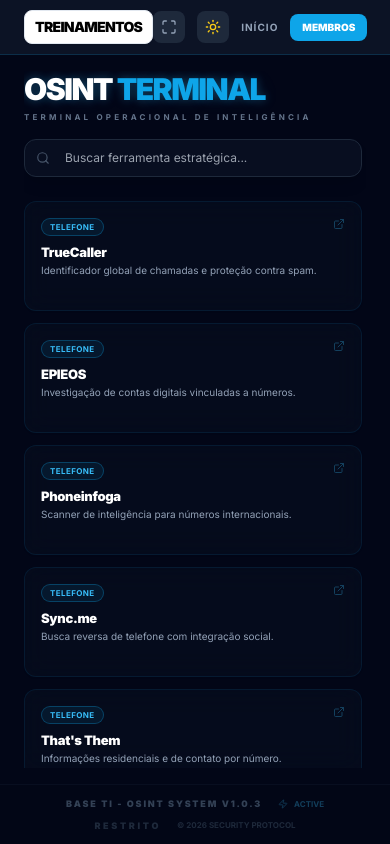
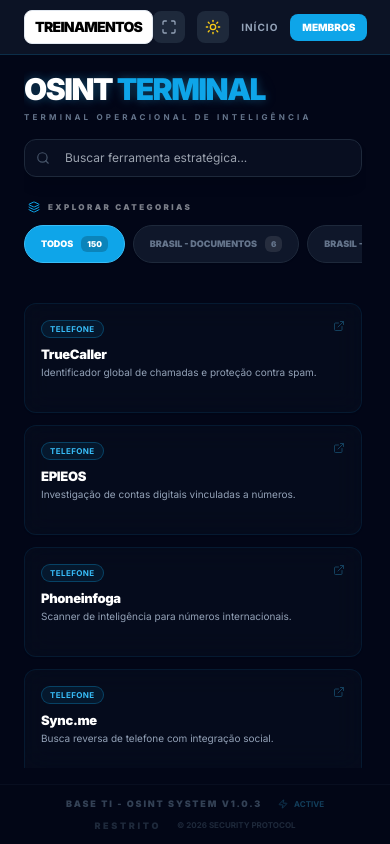
Before and after one commit to lerock80/OSINT-HUB--BASE-TI, a React (Vite) app: page / in a window 390 px wide. Built offline with nearby package versions, Linux system fonts and the light colour scheme.

Commit message:
feat: Implement mobile category navigation
Adds a horizontally scrollable category navigation for mobile views, improving discoverability of tools on smaller screens.

```diff
--- a/App.tsx
+++ b/App.tsx
@@ -323,7 +323,7 @@
       {/* Main Content Area - Fixed Viewport */}
       <div className="flex-1 flex flex-col md:flex-row container mx-auto px-6 py-4 gap-6 overflow-hidden">
 
-        {/* Sidebar for Home View */}
+        {/* Sidebar for Desktop */}
         {view === 'home' && (
           <aside className="hidden md:flex flex-col w-56 lg:w-60 shrink-0 h-full overflow-hidden">
             <div className="flex items-center gap-2 mb-2 px-1 shrink-0">
@@ -404,6 +404,45 @@
                     className={`w-full rounded-xl py-2.5 pl-10 pr-4 text-xs outline-none transition shadow-lg border ${isDarkMode ? 'bg-slate-900/50 border-slate-800 text-white focus:ring-4 focus:ring-sky-500/10' : 'bg-white border-slate-200 text-slate-900 focus:ring-4 focus:ring-[#B02B2C]/5'}`}
                     value={searchQuery} onChange={(e) => setSearchQuery(e.target.value)}
                   />
+                </div>
+
+                {/* Mobile Categories - Horizontal Scroll */}
+                <div className="md:hidden mt-6 overflow-hidden">
+                  <div className="flex items-center gap-2 mb-3 px-1">
+                    <Layers className={`w-3 h-3 ${isDarkMode ? 'text-sky-500' : 'text-[#B02B2C]'}`} />
+                    <h2 className="text-[8px] font-black uppercase tracking-[0.3em] opacity-50">Explorar Categorias</h2>
+                  </div>
+                  <div className="flex overflow-x-auto gap-2 pb-4 scrollbar-hide -mx-1 px-1">
+                    <button
+                      onClick={() => setActiveCategory('all')}
+                      className={`whitespace-nowrap flex items-center gap-2 px-4 py-2.5 rounded-full text-[9px] font-black uppercase border transition-all shadow-sm ${
+                        activeCategory === 'all'
+                          ? (isDarkMode ? 'bg-sky-500 border-sky-400 text-white' : 'bg-[#B02B2C] border-[#B02B2C] text-white')
+                          : (isDarkMode ? 'bg-slate-900 border-slate-800 text-slate-500' : 'bg-white border-slate-200 text-slate-500')
+                      }`}
+                    >
+                      <span>Todos</span>
+                      <span className={`px-1.5 py-0.5 rounded-md text-[8px] ${activeCategory === 'all' ? 'bg-black/20' : 'bg-slate-100/10'}`}>
+                        {categoryCounts.all}
+                      </span>
+                    </button>
+                    {categories.map(c => (
+                      <button
+                        key={c.id}
+                        onClick={() => setActiveCategory(c.id)}
+                        className={`whitespace-nowrap flex items-center gap-2 px-4 py-2.5 rounded-full text-[9px] font-black uppercase border transition-all shadow-sm ${
+                          activeCategory === c.id
+                            ? (isDarkMode ? 'bg-sky-500 border-sky-400 text-white' : 'bg-[#B02B2C] border-[#B02B2C] text-white')
+                            : (isDarkMode ? 'bg-slate-900 border-slate-800 text-slate-500' : 'bg-white border-slate-200 text-slate-500')
+                        }`}
+                      >
+                        <span>{c.name}</span>
+                        <span className={`px-1.5 py-0.5 rounded-md text-[8px] ${activeCategory === c.id ? 'bg-black/20 text-sky-200' : 'bg-slate-100/10'}`}>
+                          {categoryCounts[c.id] || 0}
+                        </span>
+                      </button>
+                    ))}
+                  </div>
                 </div>
               </div>
 
```
